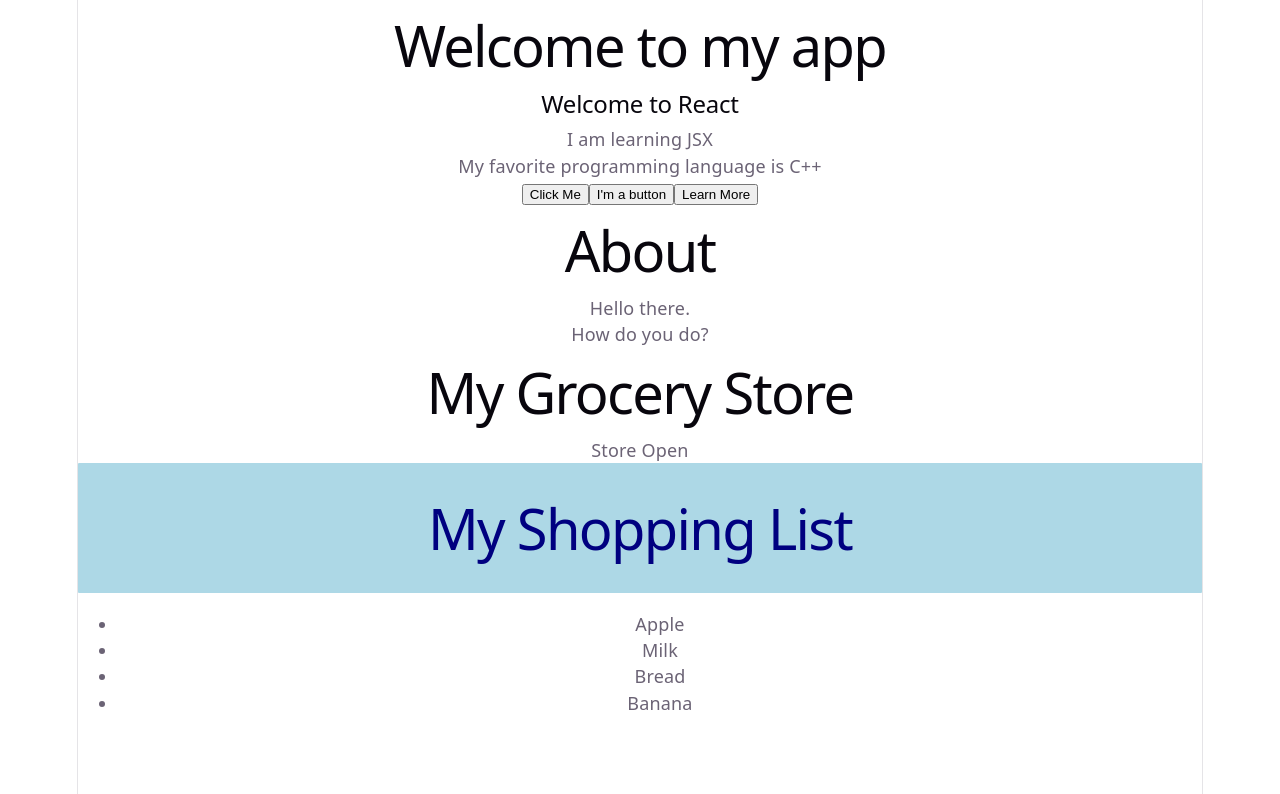
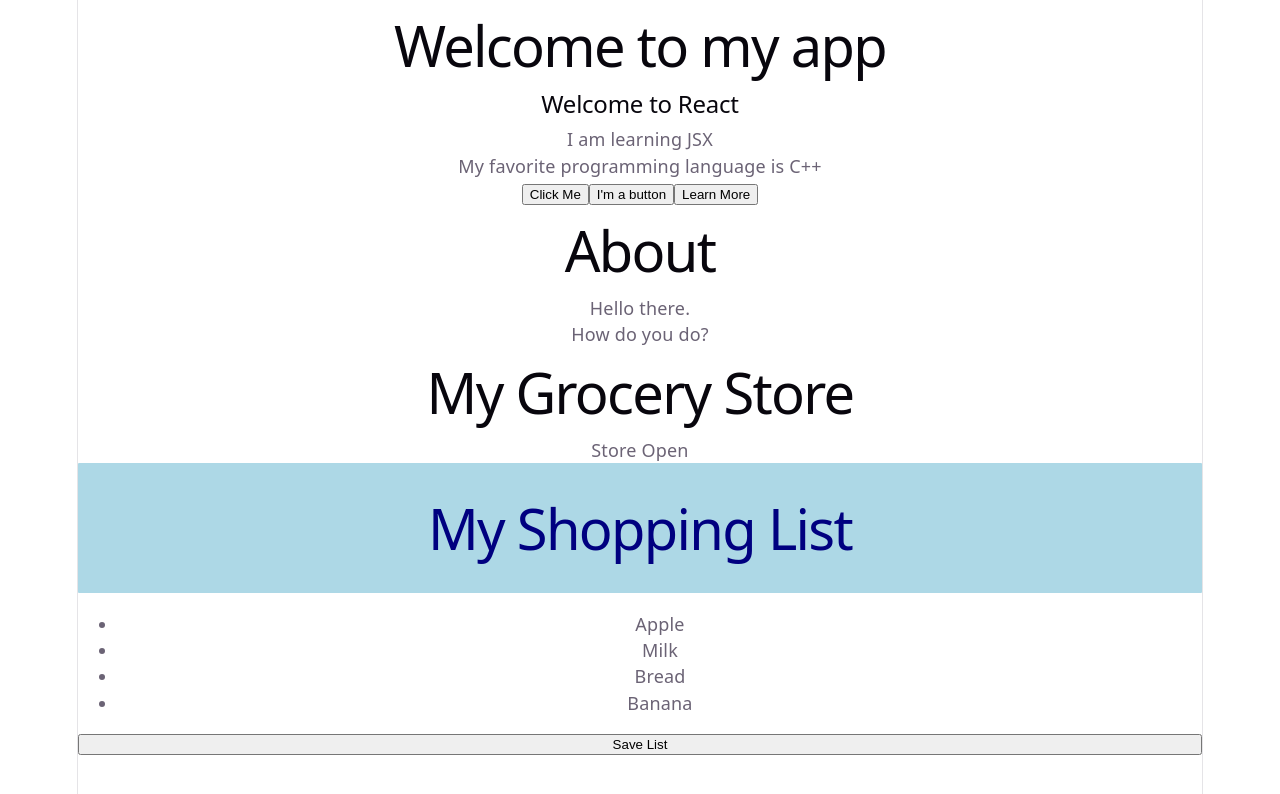
Before and after one commit to gaurav-gaur/react-learning, a React (Vite) app in the folder quick-start/: page / in a window 1280 px wide. Shown: the top 794 px of the page. Built offline with nearby package versions, Linux system fonts and the light colour scheme.

Commit message:
Responding to events

```diff
--- a/quick-start/src/App.jsx
+++ b/quick-start/src/App.jsx
@@ -62,6 +62,9 @@ export default function App() {
     <ul>{products.map(product => (
         <li key={product.id}>{product.name}</li>
       ))}</ul>
+      <button onClick={() => alert('Shopping list saved!')}>
+        Save List
+      </button>
     </>
   );
 }
```
